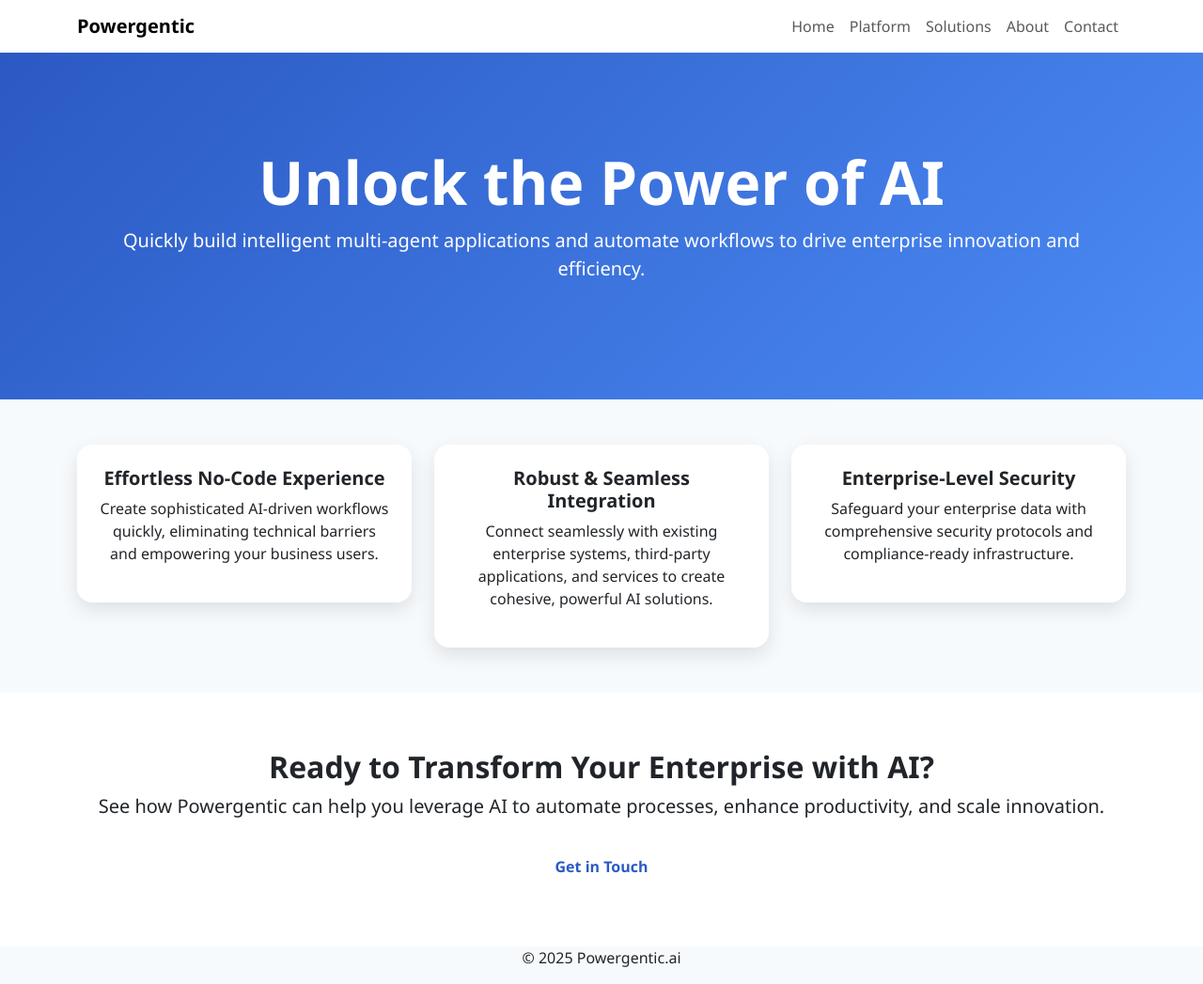
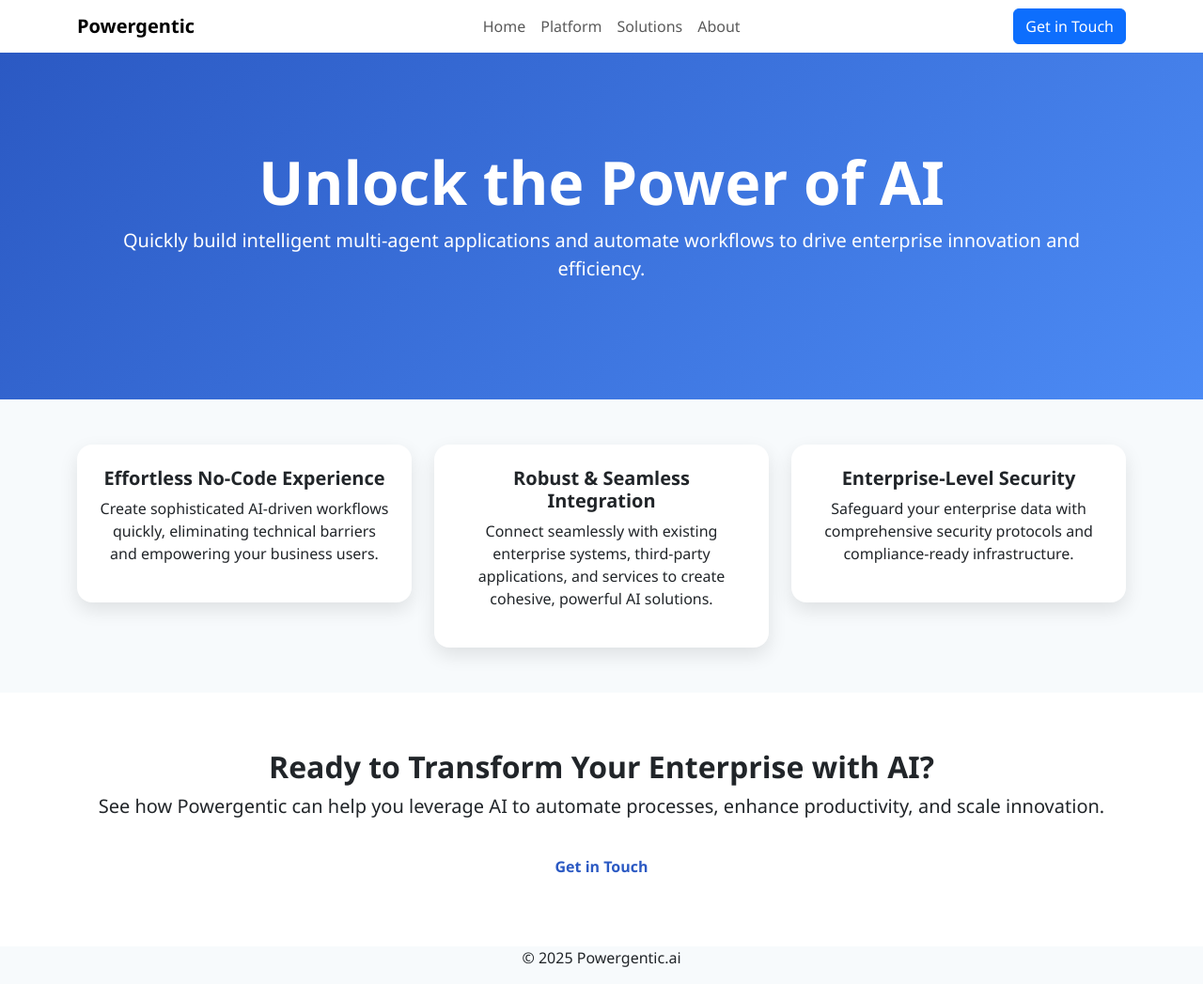
Before and after one commit to powergentic/website, a Jekyll site: the page built from index.html, in a window 1280 px wide. Shown: the whole page at 94% size. Built offline with Jekyll 4.4.1, drawn with Linux system fonts in a browser that asks for light colours.

Commit message:
Update header.html

```diff
--- a/_includes/header.html
+++ b/_includes/header.html
@@ -10,7 +10,9 @@
         <li class="nav-item"><a class="nav-link" href="#">Platform</a></li>
         <li class="nav-item"><a class="nav-link" href="#">Solutions</a></li>
         <li class="nav-item"><a class="nav-link" href="#">About</a></li>
-        <li class="nav-item"><a class="nav-link" href="#">Contact</a></li>
+      </ul>
+      <ul class="navbar-nav ms-auto">
+        <li class="nav-item"><a class="btn btn-primary" href="mailto:info@powergentic.ai?subject=Consultation">Get in Touch</a></li>
       </ul>
     </div>
   </div>
```
